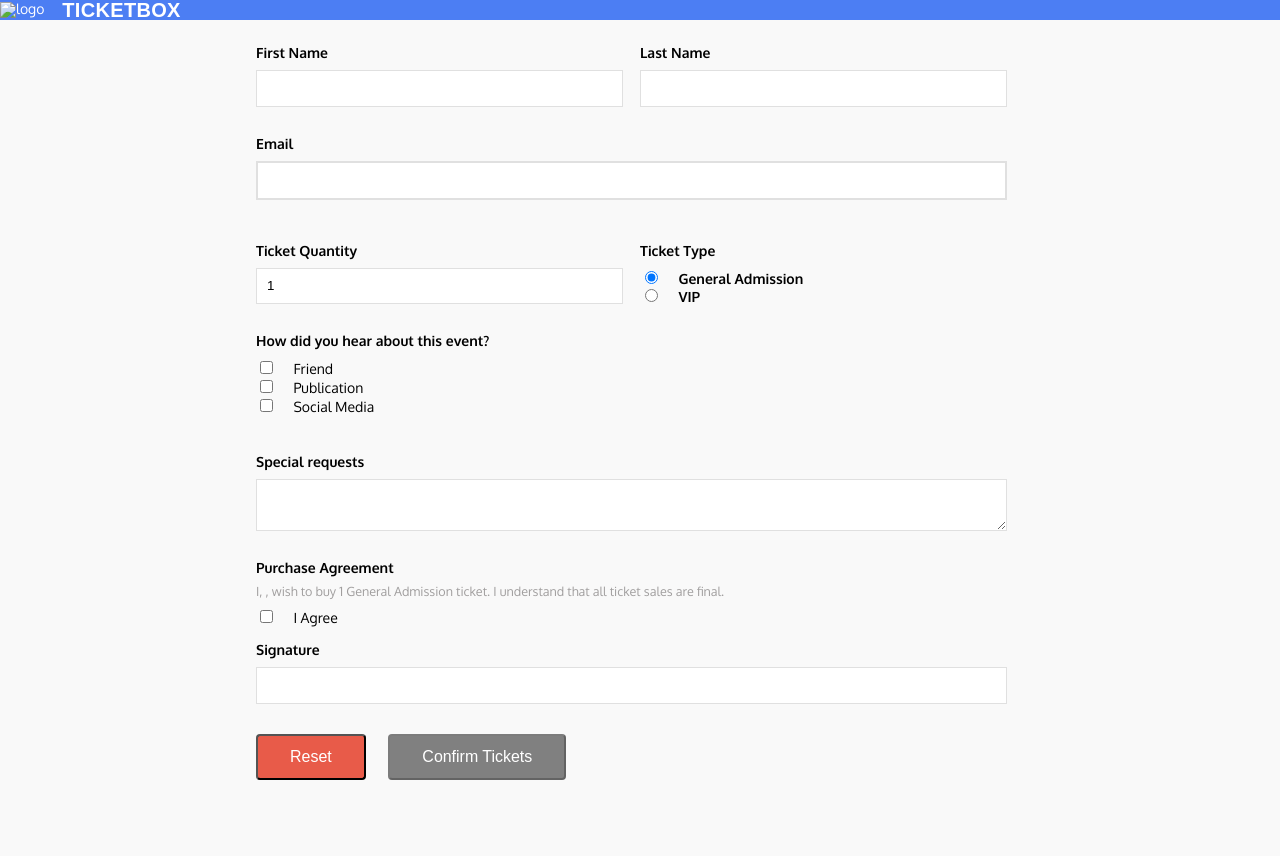
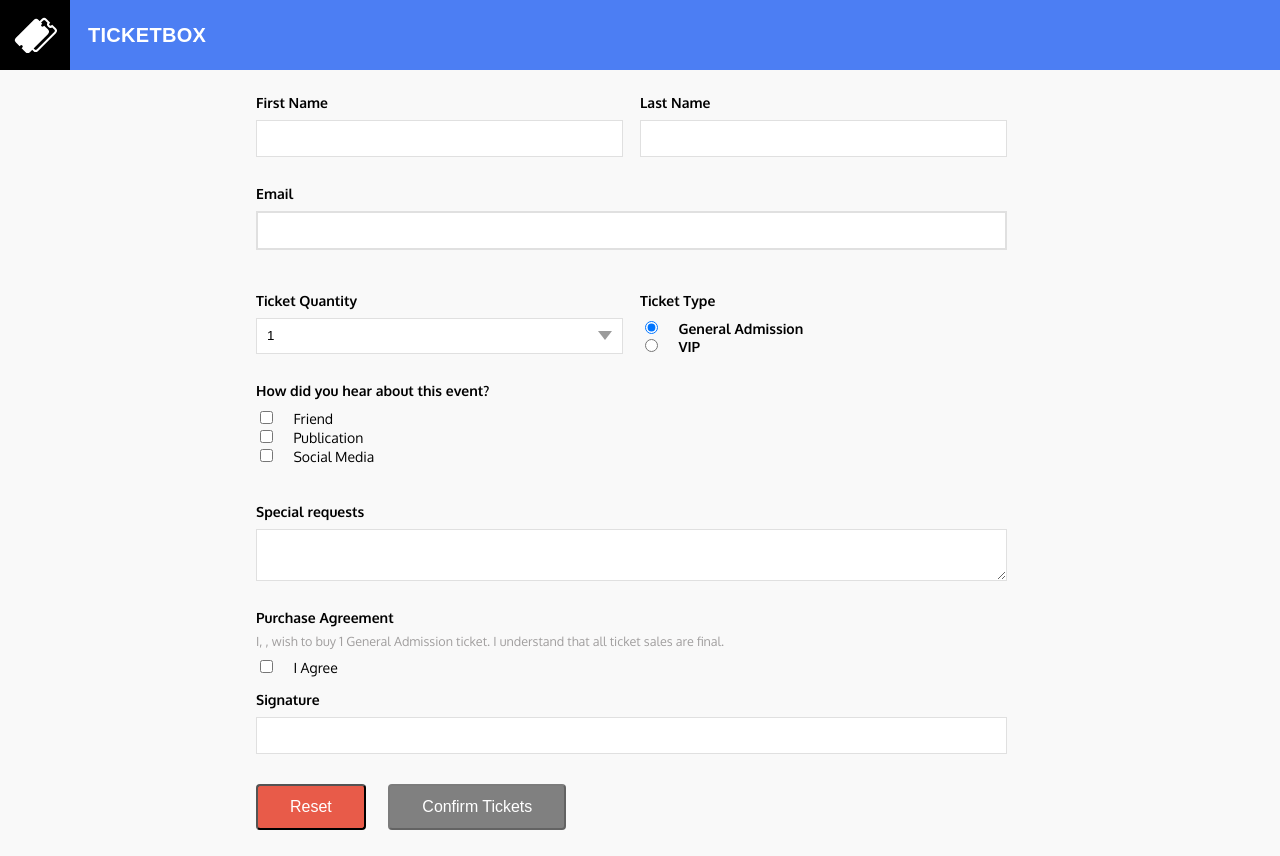
Before and after one commit to lackingworth/Vue-Forms, a plain HTML site: page index.html in a window 1280 px wide. Before the commit the page ends 806 px from the top, so only its background shows below. Drawn offline with nearby package versions, Linux system fonts and the light colour scheme; the site is published under a folder, as on GitHub Pages, so addresses that start at the root find nothing; a web font is replaced by a local one.

Commit message:
Fixed paths to images

```diff
--- a/css/style.css
+++ b/css/style.css
@@ -71,7 +71,7 @@ html {
     -webkit-appearance: none;
     -moz-appearance: none;
     -webkit-border-radius: 0px;
-    background-image: url("/img/arrow.svg");
+    background-image: url("../img/arrow.svg");
     background-position: 97% 50%;
     background-repeat: no-repeat;
     background-size: 14px;
--- a/index.html
+++ b/index.html
@@ -12,7 +12,7 @@
 <body>
   <div id="app">
     <header>
-      <img class="logo" src="/img/logo.svg" alt="logo">
+      <img class="logo" src="./img/logo.svg" alt="logo">
       <h1>TICKETBOX</h1>
     </header>
     <form v-on:reset="resetFields" v-on:submit.prevent="submitForm">
```
